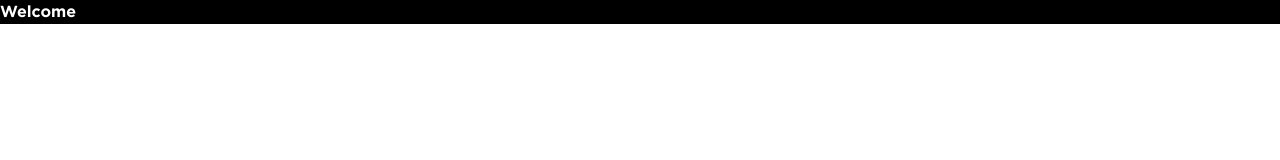
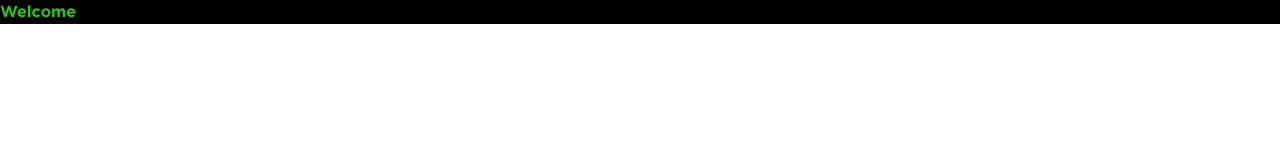
Before and after one commit to rodolfoHOk/ferkipper.smartfit, an Angular app: page / in a window 1280 px wide. Shown: the top 160 px of the page. Built offline with nearby package versions, Linux system fonts and the light colour scheme.

Commit message:
feat: config custom colors

```diff
--- a/src/app/app.component.html
+++ b/src/app/app.component.html
@@ -1,4 +1,4 @@
-<div class="bg-black text-white font-gotham font-bold">
+<div class="bg-black text-green-default font-gotham font-bold">
   <span>Welcome</span>
 </div>
 
--- a/src/app/app.component.ts
+++ b/src/app/app.component.ts
@@ -3,7 +3,6 @@ import { Component } from '@angular/core';
 @Component({
   selector: 'app-root',
   templateUrl: './app.component.html',
-  styleUrls: ['./app.component.css']
 })
 export class AppComponent {
   title = 'smartfit';
--- a/tailwind.config.js
+++ b/tailwind.config.js
@@ -6,6 +6,13 @@ module.exports = {
       fontFamily: {
         gotham: ['Gotham'],
       },
+      colors: {
+        'dark-grey': '#333333',
+        'light-grey': '#808080',
+        'yellow-default': '#FFB612',
+        'red-default': '#dc0a17',
+        'green-default': '#2FC022',
+      },
     },
   },
   plugins: [],
```
Also changed, not shown: src/app/app.component.css (deleted).
